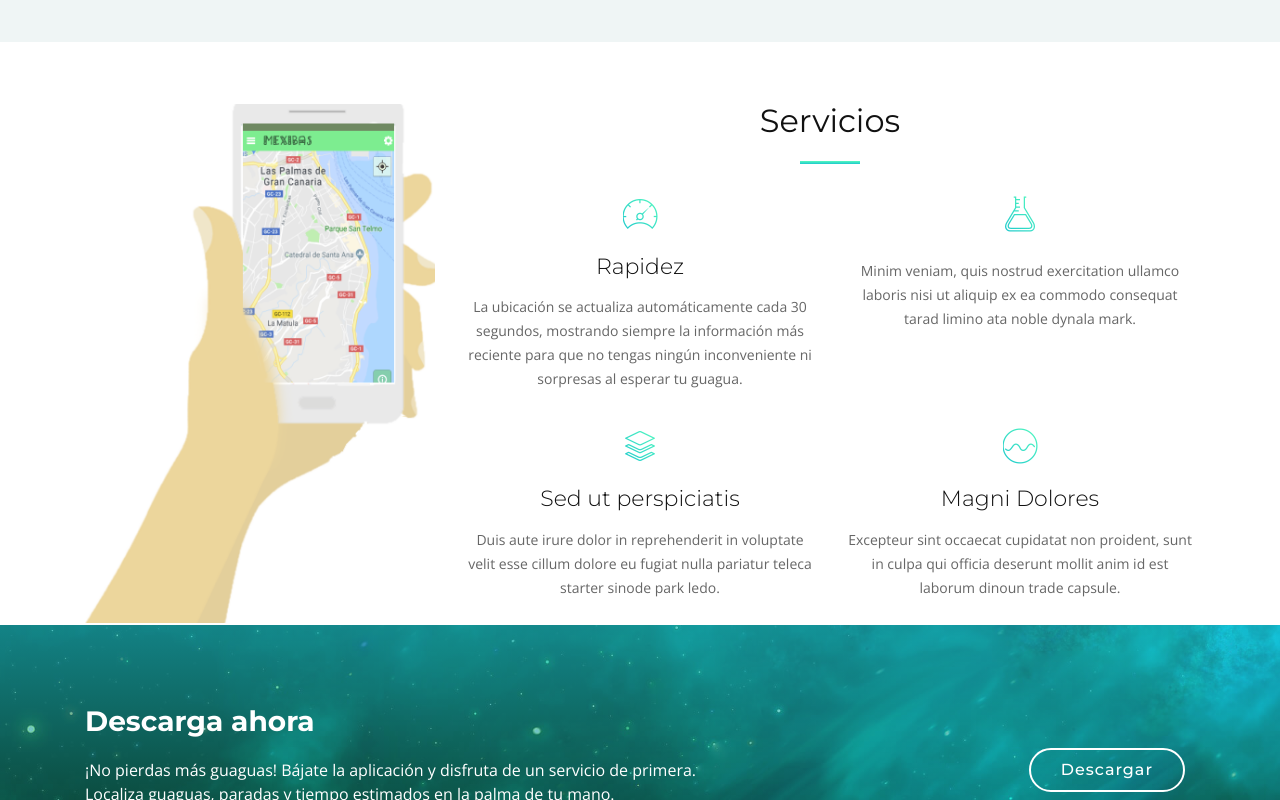
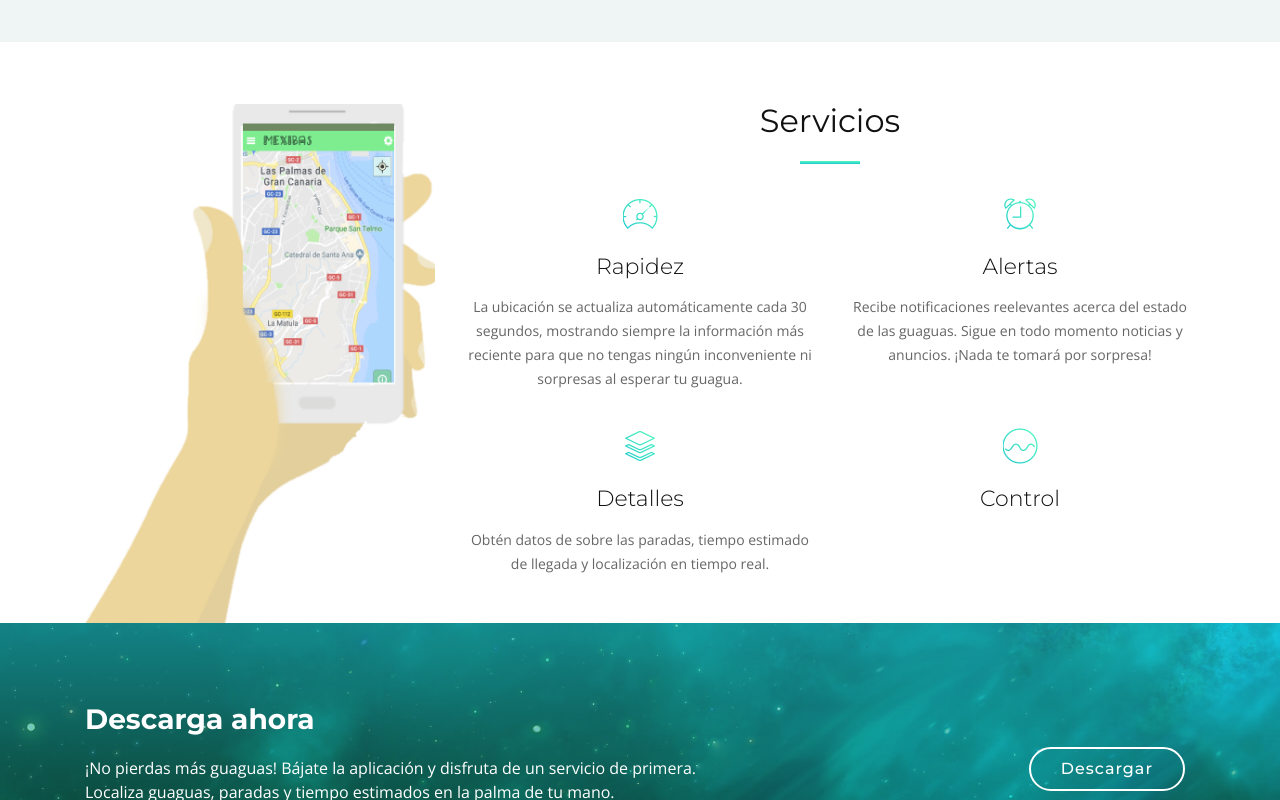
Before and after one commit to anaidramirezb/landingGS, a plain HTML site: page index.html in a window 1280 px wide. Shown: the part 1635-2435 px from the top of the page. Drawn offline with nearby package versions, Linux system fonts and the light colour scheme; files whose address does not match are found by name.

Commit message:
fixed images

```diff
--- a/index.html
+++ b/index.html
@@ -87,7 +87,7 @@
 
         <div class="row">
           <div class="col-lg-6 about-img wow fadeInLeft">
-            <img src="img/pantalla principal.png" alt="">
+            <img src="img/pantallaprincipal.png" alt="">
           </div>
 
           <div class="col-lg-6 content wow fadeInRight">
@@ -136,19 +136,19 @@
                 <p class="description"> La ubicación se actualiza automáticamente cada 30 segundos, mostrando siempre la información más reciente para que no tengas ningún inconveniente ni sorpresas al esperar tu guagua.</p>
               </div>
               <div class="col-lg-6 col-md-6 box wow fadeInRight" data-wow-delay="0.1s">
-                <div class="icon"><i class="ion-ios-flask-outline"></i></div>
-                <h4 class="title"><a href=""> </a></h4>
-                <p class="description">Minim veniam, quis nostrud exercitation ullamco laboris nisi ut aliquip ex ea commodo consequat tarad limino ata noble dynala mark.</p>
+                <div class="icon"><i class="ion-ios-alarm-outline"></i></div>
+                <h4 class="title"><a href=""> Alertas </a></h4>
+                <p class="description">Recibe notificaciones reelevantes acerca del estado de las guaguas. Sigue en todo momento noticias y anuncios. ¡Nada te tomará por sorpresa!</p>
               </div>
               <div class="col-lg-6 col-md-6 box wow fadeInRight" data-wow-delay="0.2s">
                 <div class="icon"><i class="ion-social-buffer-outline"></i></div>
-                <h4 class="title"><a href="">Sed ut perspiciatis</a></h4>
-                <p class="description">Duis aute irure dolor in reprehenderit in voluptate velit esse cillum dolore eu fugiat nulla pariatur teleca starter sinode park ledo.</p>
+                <h4 class="title"><a href=""> Detalles </a></h4>
+                <p class="description">Obtén datos de sobre las paradas, tiempo estimado de llegada y localización en tiempo real.</p>
               </div>
               <div class="col-lg-6 col-md-6 box wow fadeInRight" data-wow-delay="0.3s">
                 <div class="icon"><i class="ion-ios-analytics-outline"></i></div>
-                <h4 class="title"><a href="">Magni Dolores</a></h4>
-                <p class="description">Excepteur sint occaecat cupidatat non proident, sunt in culpa qui officia deserunt mollit anim id est laborum dinoun trade capsule.</p>
+                <h4 class="title"><a href="">Control</a></h4>
+                <p class="description"></p>
               </div>
             </div>
 
```
Also changed, not shown: img/Pantallaprincipal.png (renamed from img/Pantalla principal.png).
